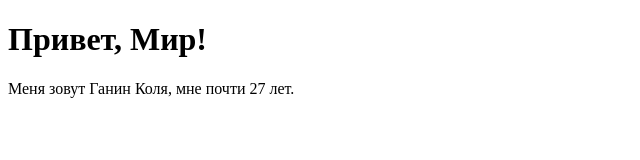
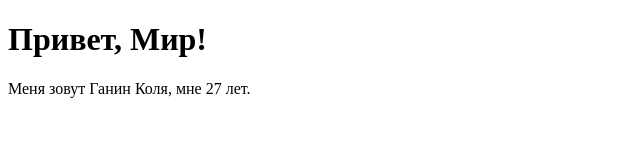
Before and after one commit to kganin/test, a plain HTML site: page index.html in a window 1280 px wide. Shown: the full height of the page, 0-640 px from the left. Drawn offline with Linux system fonts and the light colour scheme.

Commit message:
Тест

```diff
--- a/index.html
+++ b/index.html
@@ -9,6 +9,6 @@
     <h1>
         Привет, Мир!
     </h1>
-    <p>Меня зовут Ганин Коля, мне почти 27 лет.</p>
+    <p>Меня зовут Ганин Коля, мне 27 лет.</p>
 </body>
 </html>
```
